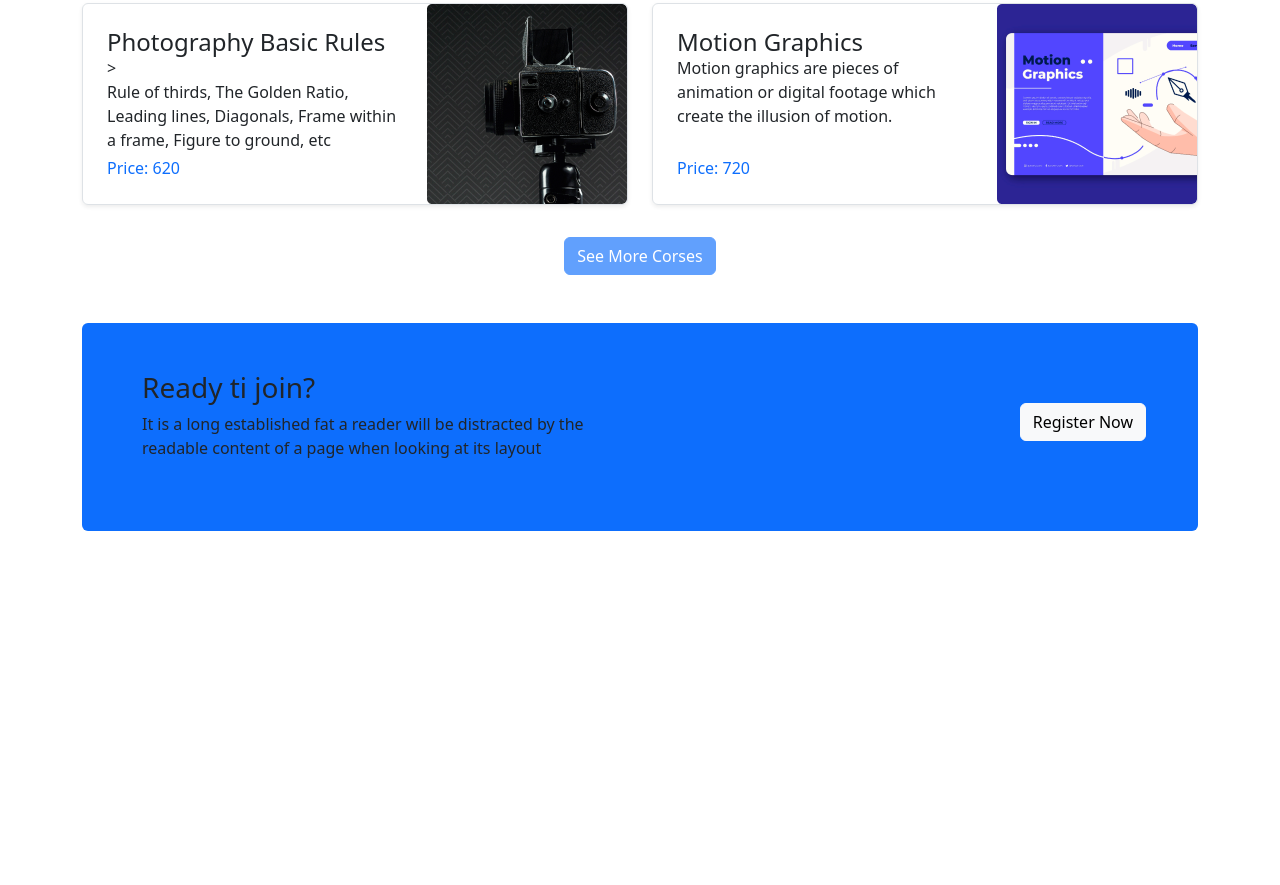
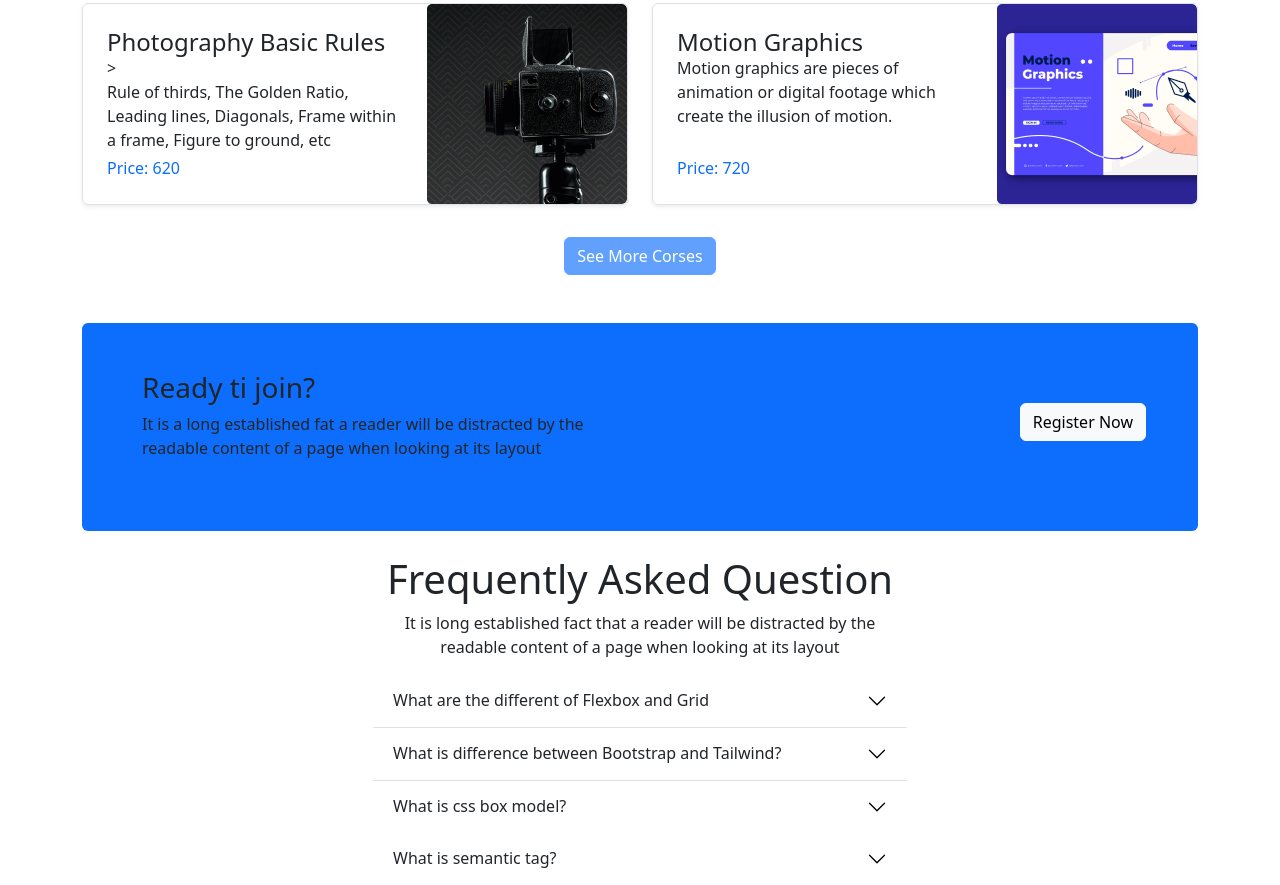
Before and after one commit to hmevan/assingment3-evan, a plain HTML site: page index.html in a window 1280 px wide. Shown: the part 1502-2387 px from the top of the page. Before the commit the page ends 2033 px from the top, so only its background shows below. Drawn offline with nearby package versions, Linux system fonts and the light colour scheme.

Commit message:
answering questions collaps

```diff
--- a/index.html
+++ b/index.html
@@ -59,7 +59,7 @@
       <div class="carousel-inner">
         <div class="carousel-item active p-2">
           <img src="images/cover/cover-1.png" class="d-block w-100" alt="...">
-          <div class="carousel-caption d-none d-md-block text-center">
+          <div class="carousel-caption d-none d-md-block">
             <h3>Get Sterted Digital Learning</h3>
             <p>Digital learning is any type of learning that is accompanied by technology or by instructional practice
               that makes effective use of technology.</p>
@@ -226,6 +226,55 @@
 
     </div>
   </section>
+   <!-- answering questions collaps -->
+   <section class="container text-center pt-4 w-50">
+    <h1>Frequently Asked Question</h1>
+    <p>It is long established fact that a reader will be distracted by the readable content of a page when looking at its layout</p>
+  <div class="accordion accordion-flush" id="accordionFlushExample">
+    <div class="accordion-item">
+      <h2 class="accordion-header" id="flush-headingOne">
+        <button class="accordion-button collapsed" type="button" data-bs-toggle="collapse" data-bs-target="#flush-collapseOne" aria-expanded="false" aria-controls="flush-collapseOne">
+          What are the different of Flexbox and Grid
+        </button>
+      </h2>
+      <div id="flush-collapseOne" class="accordion-collapse collapse" aria-labelledby="flush-headingOne" data-bs-parent="#accordionFlushExample">
+        <div class="accordion-body"> flexbox was designed for layout in one dimension - either a row or a column and Grid was designed for two-dimensional layout - rows, and columns at the same time.</div>
+      </div>
+    </div>
+    <div class="accordion-item">
+      <h2 class="accordion-header" id="flush-headingTwo">
+        <button class="accordion-button collapsed" type="button" data-bs-toggle="collapse" data-bs-target="#flush-collapseTwo" aria-expanded="false" aria-controls="flush-collapseTwo">
+          What is difference between Bootstrap and Tailwind?
+        </button>
+      </h2>
+      <div id="flush-collapseTwo" class="accordion-collapse collapse" aria-labelledby="flush-headingTwo" data-bs-parent="#accordionFlushExample">
+        <div class="accordion-body">Bootstrap comes with a set of pre-styled responsive, mobile-first components that possess a definite UI kit. Tailwind CSS uses a set of utility classes to create a neat UI with more flexibility and uniqueness. Sites created using Bootstrap follow the generic pattern that makes them look identical. Let's imagine this being filled with some actual content.</div>
+      </div>
+    </div>
+    <div class="accordion-item">
+      <h2 class="accordion-header" id="flush-headingThree">
+        <button class="accordion-button collapsed" type="button" data-bs-toggle="collapse" data-bs-target="#flush-collapseThree" aria-expanded="false" aria-controls="flush-collapseThree">
+          What is css box model?
+        </button>
+      </h2>
+      <div id="flush-collapseThree" class="accordion-collapse collapse" aria-labelledby="flush-headingThree" data-bs-parent="#accordionFlushExample">
+        <div class="accordion-body">
+          In CSS, the term "box model" is used when talking about design and layout. The CSS box model is essentially a box that wraps around every HTML element. It consists of: margins, borders, padding, and the actual content.
+          </div>
+      </div>
+      <div class="accordion-item">
+        <h2 class="accordion-header" id="flush-headingfour">
+          <button class="accordion-button collapsed" type="button" data-bs-toggle="collapse" data-bs-target="#flush-collapsefour" aria-expanded="false" aria-controls="flush-collapsefour">
+            What is semantic tag?
+          </button>
+        </h2>
+        <div id="flush-collapsefour" class="accordion-collapse collapse" aria-labelledby="flush-headingfour" data-bs-parent="#accordionFlushExample">
+          <div class="accordion-body">The HTML semantics refers to the tags that provide meaning to an HTML page rather than just presentation. It makes HTML more comprehensible by better defining the different sections and layout of web pages.examples: article,aside,header,section,nav,footer, etc
+          </div>
+        </div>
+    </div>
+  </div>
+</section>
   </header>
   <script src="https://cdn.jsdelivr.net/npm/bootstrap@5.2.0/dist/js/bootstrap.bundle.min.js"
     integrity="sha384-A3rJD856KowSb7dwlZdYEkO39Gagi7vIsF0jrRAoQmDKKtQBHUuLZ9AsSv4jD4Xa"
```
